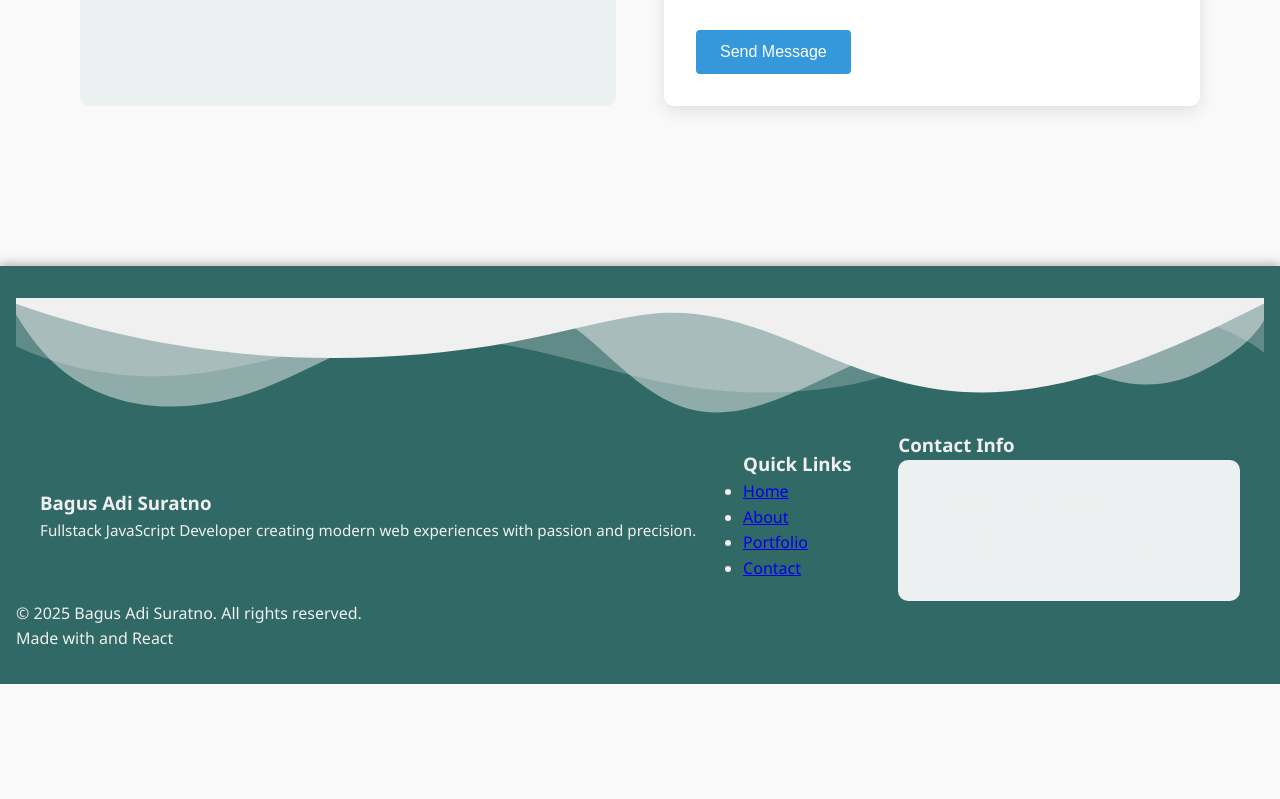
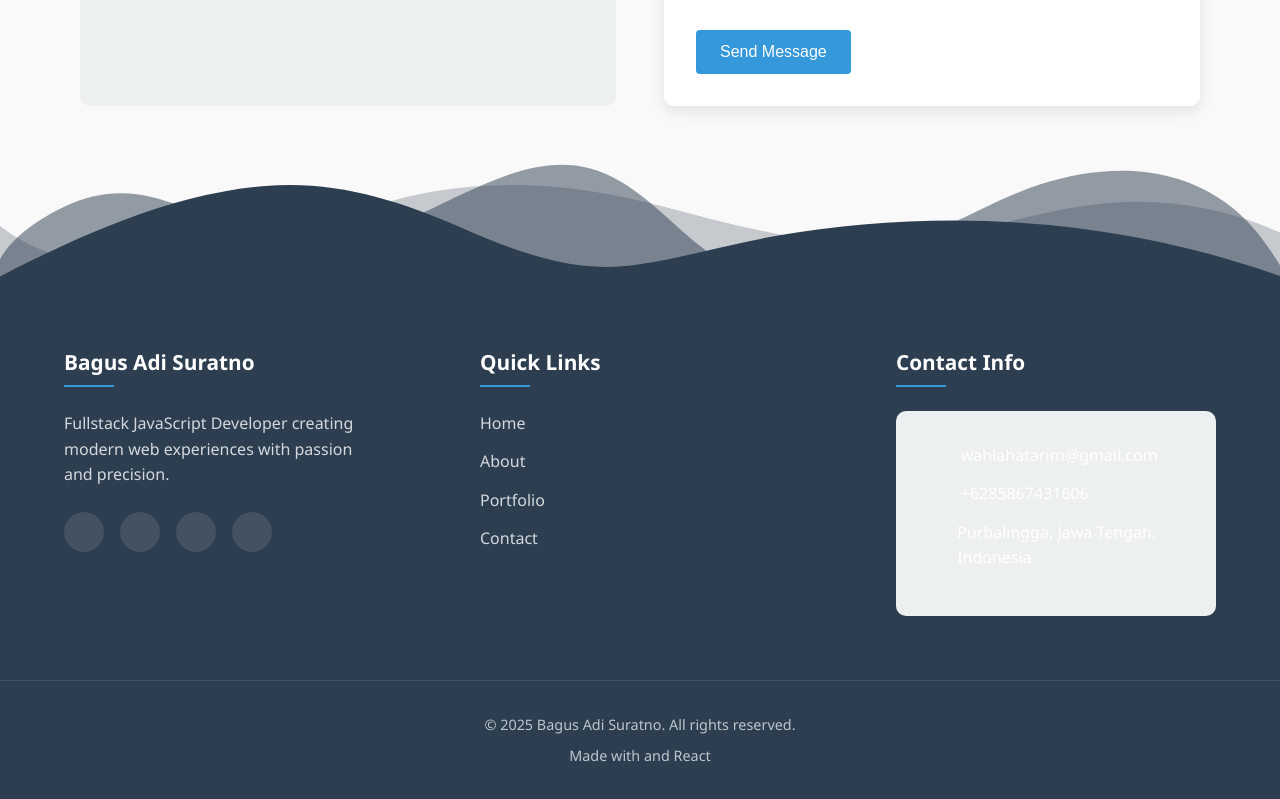
Before and after one commit to adiwebpro/adi-frontend, a React (Create React App) app: page /contact in a window 1280 px wide. Shown: the part 623-1422 px from the top of the page. Before the commit the page ends 1307 px from the top, so only its background shows below. Built offline with nearby package versions, Linux system fonts and the light colour scheme.

Commit message:
Update Footer.css

```diff
--- a/src/pages/Footer.css
+++ b/src/pages/Footer.css
@@ -1,56 +1,135 @@
 .footer {
-  background: #306965;
-  color: #f0f0f0;
-  padding: 2rem 1rem;
-  margin-top: 4rem;
+  background: var(--secondary-color);
+  color: white;
   position: relative;
-  font-family: 'Segoe UI', sans-serif;
-  box-shadow: 0 -2px 10px rgba(0, 0, 0, 0.3);
+  margin-top: 5rem;
 }
 
-.footer-border {
-  height: 3px;
+.footer-wave {
+  position: absolute;
+  top: -100px;
+  left: 0;
   width: 100%;
-  background: linear-gradient(90deg, #8e2de2, #4a00e0); /* purple gradient */
-  position: absolute;
-  top: 0;
-  left: 0;
+  height: 100px;
+  color: var(--secondary-color);
+  transform: rotate(180deg);
 }
 
 .footer-content {
+  display: grid;
+  grid-template-columns: repeat(auto-fit, minmax(250px, 1fr));
+  gap: 3rem;
+  padding: 4rem 0 2rem;
   max-width: 1200px;
   margin: 0 auto;
+}
+
+.footer-column {
+  padding: 0 1.5rem;
+}
+
+.footer-column h3 {
+  font-size: 1.3rem;
+  margin-bottom: 1.5rem;
+  position: relative;
+  padding-bottom: 0.5rem;
+}
+
+.footer-column h3::after {
+  content: '';
+  position: absolute;
+  left: 0;
+  bottom: 0;
+  width: 50px;
+  height: 2px;
+  background: var(--primary-color);
+}
+
+.footer-column p {
+  margin-bottom: 1.5rem;
+  opacity: 0.8;
+  line-height: 1.6;
+}
+
+.footer-social {
   display: flex;
-  justify-content: space-between;
-  align-items: center;
-  flex-wrap: wrap;
   gap: 1rem;
 }
 
-.footer-content p {
-  margin: 0;
-  font-size: 0.95rem;
+.footer-social a {
+  display: flex;
+  align-items: center;
+  justify-content: center;
+  width: 40px;
+  height: 40px;
+  background: rgba(255, 255, 255, 0.1);
+  color: white;
+  border-radius: 50%;
+  font-size: 1rem;
+  transition: all 0.3s ease;
 }
 
-.social-links {
-  display: flex;
-  gap: 1.2rem;
+.footer-social a:hover {
+  background: var(--primary-color);
+  transform: translateY(-3px);
 }
 
-.social-links a {
-  color: #f0f0f0;
-  font-size: 1.6rem;
-  transition: transform 0.3s ease, color 0.3s ease;
+.footer-column ul {
+  list-style: none;
 }
 
-.social-links a:hover {
-  color: #5c6ed3;
-  transform: scale(1.2);
+.footer-column ul li {
+  margin-bottom: 0.8rem;
+}
+
+.footer-column ul li a {
+  color: rgba(255, 255, 255, 0.8);
+  text-decoration: none;
+  transition: all 0.3s ease;
+}
+
+.footer-column ul li a:hover {
+  color: var(--primary-color);
+  padding-left: 5px;
+}
+
+.contact-info li {
+  display: flex;
+  align-items: center;
+  gap: 0.8rem;
+  margin-bottom: 1rem;
+}
+
+.contact-info i {
+  color: var(--primary-color);
+  width: 20px;
+  text-align: center;
+}
+
+.footer-bottom {
+  text-align: center;
+  padding: 1.5rem 0;
+  border-top: 1px solid rgba(255, 255, 255, 0.1);
+  margin-top: 2rem;
+}
+
+.footer-bottom p {
+  margin: 0.5rem 0;
+  opacity: 0.7;
+  font-size: 0.9rem;
+}
+
+.footer-bottom .fa-heart {
+  color: #e74c3c;
 }
 
 @media (max-width: 768px) {
   .footer-content {
-    flex-direction: column;
-    text-align: center;
+    grid-template-columns: 1fr;
+    gap: 2rem;
+  }
+
+  .footer-column {
+    padding: 0 1rem;
   }
 }
```
